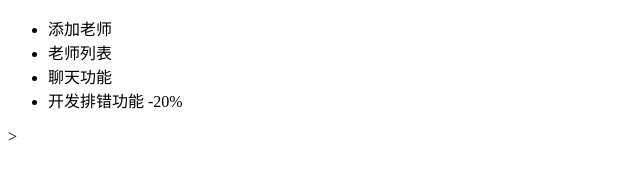
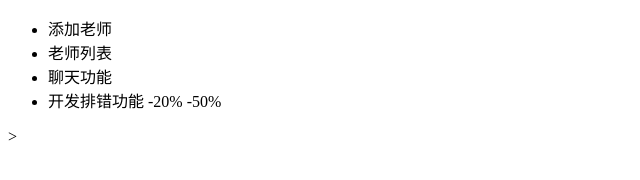
Before and after one commit to Mwangmeng3038/teacher, a plain HTML site: page index.html in a window 1280 px wide. Shown: the full height of the page, 0-640 px from the left. Drawn offline with Linux system fonts and the light colour scheme.

Commit message:
排错功能开发完成50%

```diff
--- a/index.html
+++ b/index.html
@@ -9,7 +9,7 @@
 		<li>添加老师</li>
 		<li>老师列表</li>
 		<li>聊天功能</li>
-		<li>开发排错功能 -20%</li>
+		<li>开发排错功能 -20% -50%</li>
 	</ul>
 </body>
 </html>>
```
